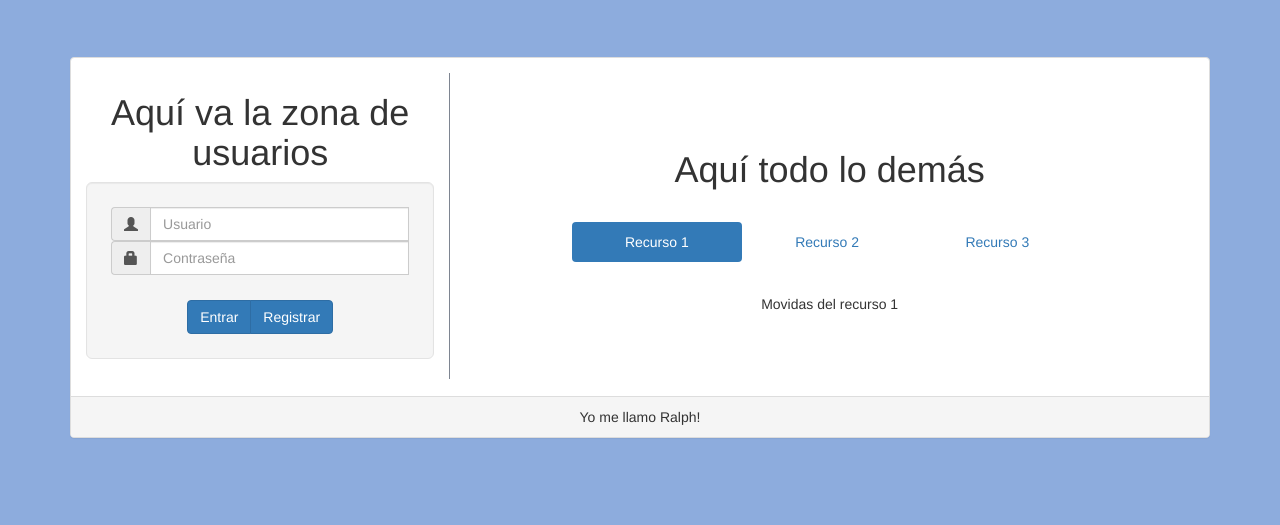
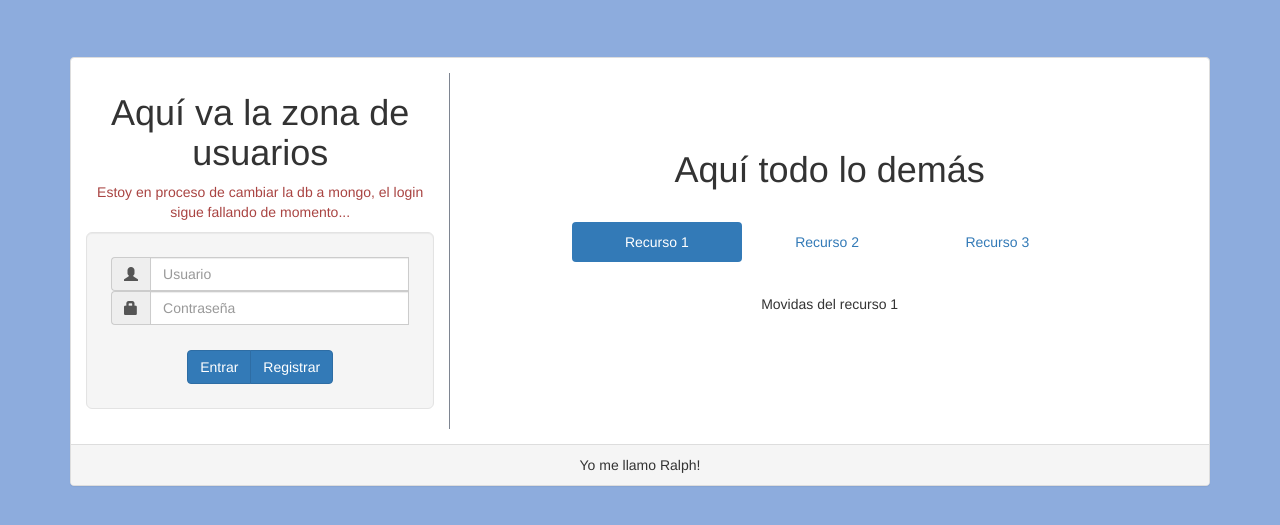
Before and after one commit to reallinfo/proyectoIV, a Flask app: page / in a window 1280 px wide. Shown: the part 252-777 px from the top of the page. Run offline with Flask 2, Linux system fonts and the light colour scheme; some libraries are stand-ins or nearby versions.

Commit message:
mensaje de error en login

```diff
--- a/templates/index.html
+++ b/templates/index.html
@@ -26,6 +26,7 @@
 	<div class = "row">
 		<div class="col-xs-4" id = "gestion-usuarios" >
 			<h1>Aquí va la zona de usuarios</h1>
+			<p class = "text-danger">Estoy en proceso de cambiar la db a mongo, el login sigue fallando de momento... </p>
 			<div class = "well well-lg">
 
 			{% if session['logged_in'] is equalto True%}
```
